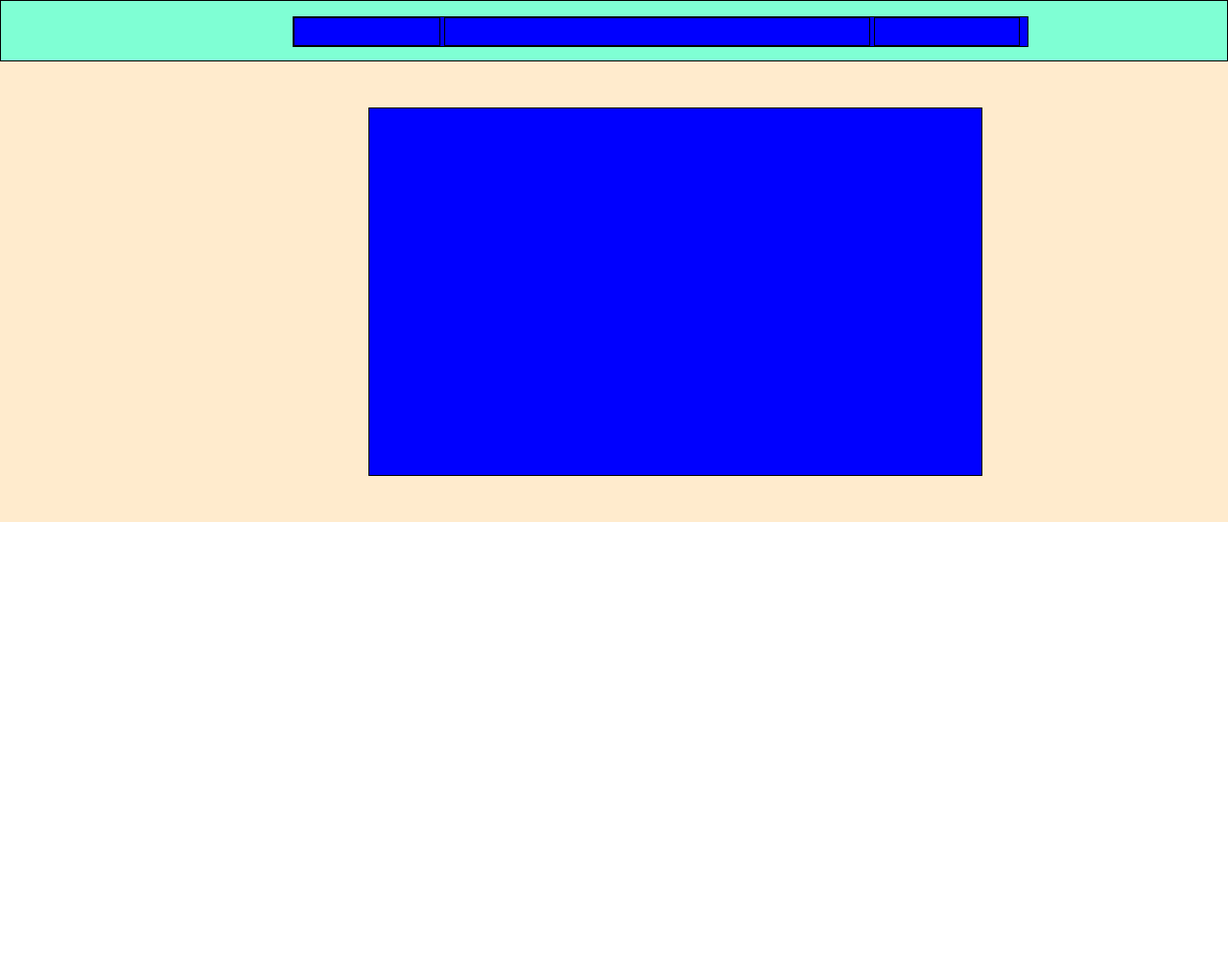
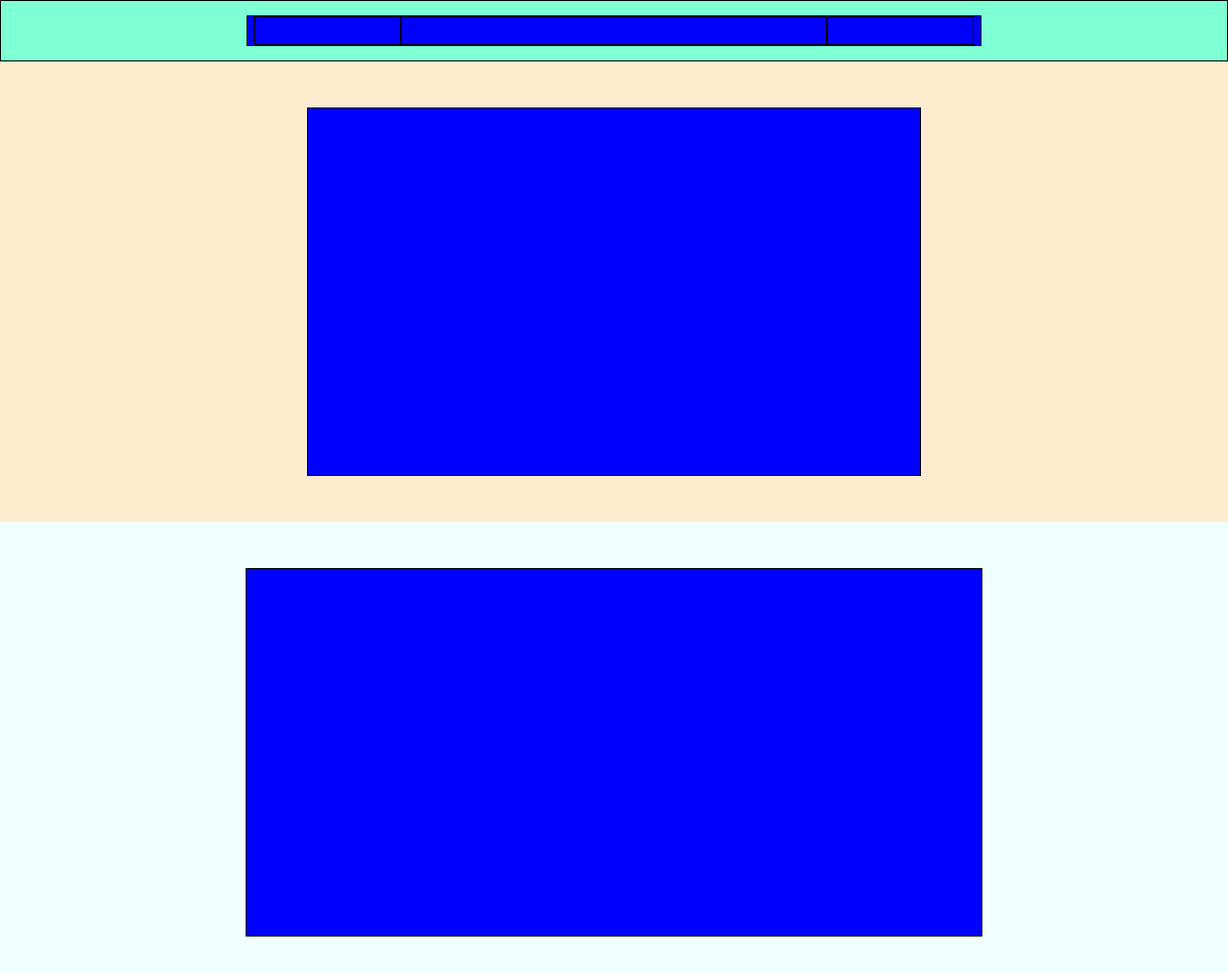
Before and after one commit to SimonePresti/htmlcss-struttura-discord, a plain HTML site: page index.html in a window 1280 px wide. Shown: the whole page at 96% size. Before the commit the page ends 800 px from the top, so only its background shows below. Drawn offline with Linux system fonts and the light colour scheme.

Commit message:
structural changes

```diff
--- a/css/style.css
+++ b/css/style.css
@@ -5,17 +5,12 @@
 }
 
 
-body {
+
+.flex {
+    display: flex;
+    justify-content: center;
+    align-items: center;
 }
-
-
-
-
-
-
-
-
-
 header {
     background-color: aquamarine;
     border: 1px solid black;
@@ -30,7 +25,6 @@ header {
     border: 1px solid black;
     height: 2rem;
     width: 60%;
-    margin: 1rem 19rem;
 
 }
 
@@ -65,10 +59,21 @@ header {
 #bigimg1 {
     background-color: blue;
     border: 1px solid black;
-    height: 80% ;
+    height: 80%;
     width: 50%;
-    margin-left: 24rem;
-    margin-top: 3rem;
-    display: inline-block;
 
 }
+
+.container2-1 {
+    background-color: azure;
+    border: 1px solib black;
+    height: 30rem;
+}
+
+.bigleft {
+    background-color: blue;
+    border: 1px solid black;
+    height: 80% ;
+    width: 60%;
+
+}
--- a/index.html
+++ b/index.html
@@ -9,8 +9,8 @@
     <link rel="stylesheet" href="./css/style.css">
 </head>
 <body>
-    <header>
-        <section class="topbar">
+    <header class="flex">
+        <section class="topbar flex">
             <div class="topsection1">
 
             </div>
@@ -24,13 +24,13 @@
         </section>
     </header>
     <main>
-        <section class="bigimg">
+        <section class="bigimg flex">
             <div id="bigimg1">
 
             </div>
         </section>
-        <section>
-            <div>
+        <section class="container2-1 flex">
+            <div class="bigleft">
 
             </div>
         </section>
```
